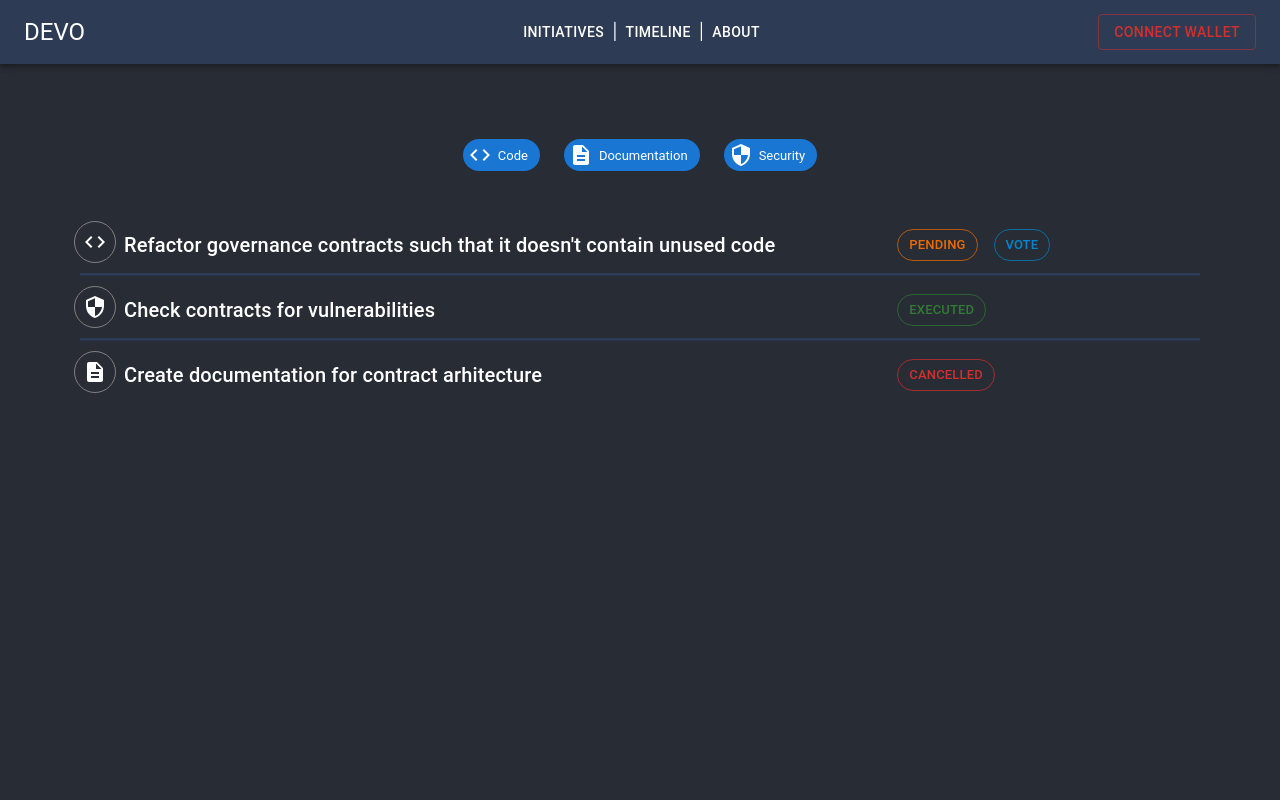
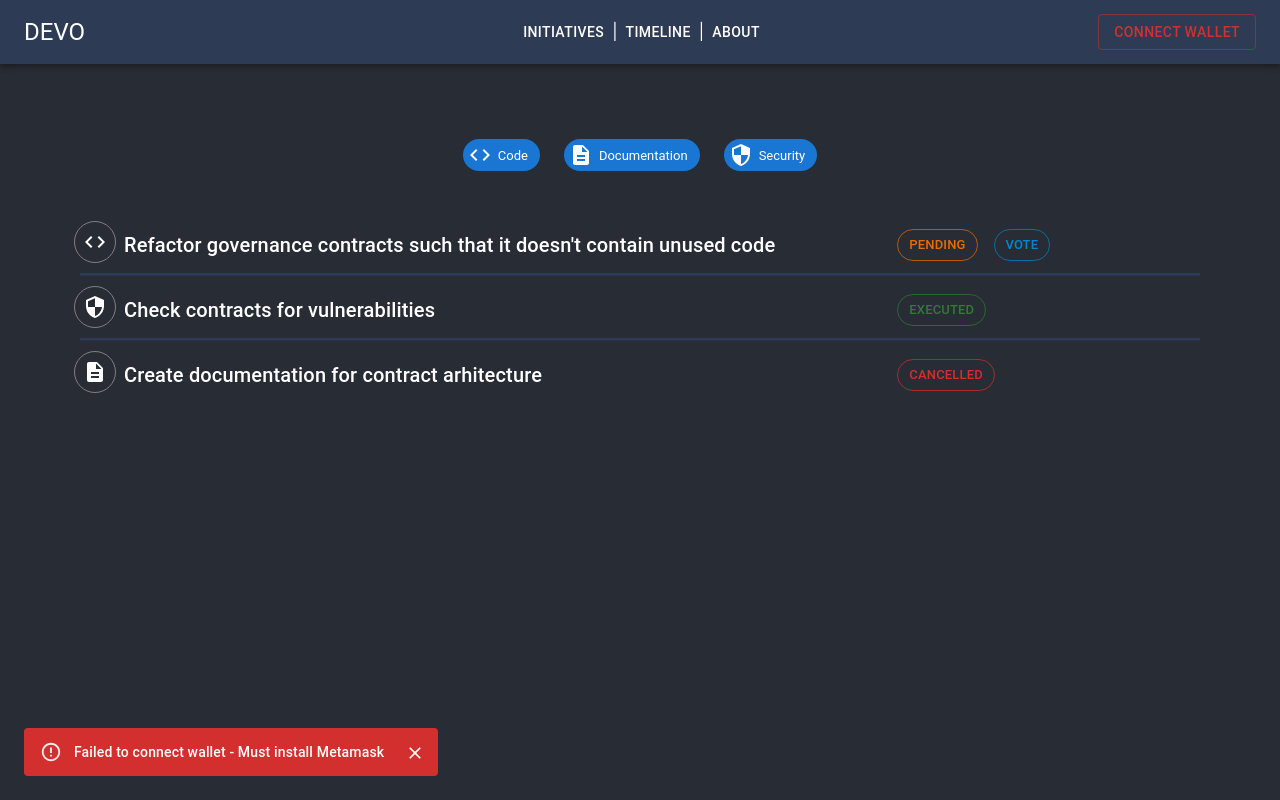
Before and after one commit to decentralized-evolution/devo-client, a React (Create React App) app: page /initiatives in a window 1280 px wide. Both pictures are taken after a click on the button "CONNECT WALLET". Built offline with nearby package versions, Linux system fonts and the light colour scheme.

Commit message:
Add support for connecting web3 wallet

```diff
--- a/package.json
+++ b/package.json
@@ -15,7 +15,8 @@
     "react-dom": "^17.0.2",
     "react-router-dom": "^5.3.0",
     "react-scripts": "4.0.3",
-    "web-vitals": "^1.0.1"
+    "web-vitals": "^1.0.1",
+    "web3": "^1.6.1"
   },
   "scripts": {
     "start": "react-scripts start",
--- a/src/App.js
+++ b/src/App.js
@@ -1,13 +1,38 @@
+import React, { useState } from "react";
 import { BrowserRouter as Router } from "react-router-dom";
 import "./App.css";
 import Routes from "./common/Routes";
 import TopBar from "./common/TopBar";
+import { getWeb3 } from "./utils";
 
 function App() {
+  const [web3, setWeb3] = useState(undefined);
+  const [accounts, setAccounts] = useState(undefined);
+  const [connectError, setConnectError] = useState(undefined);
+
+  let isWalletConnected =
+    typeof web3 !== "undefined" && typeof accounts !== "undefined";
+
+  const connectWallet = async () => {
+    setConnectError(undefined);
+    try {
+      const web3 = await getWeb3();
+      const accounts = await web3.eth.getAccounts();
+      setWeb3(web3);
+      setAccounts(accounts);
+    } catch (error) {
+      setConnectError(error);
+    }
+  };
+
   return (
     <div className="App">
       <Router>
-        <TopBar />
+        <TopBar
+          connectWallet={connectWallet}
+          connectError={connectError}
+          isWalletConnected={isWalletConnected}
+        />
         <Routes />
       </Router>
     </div>
--- a/src/common/TopBar.js
+++ b/src/common/TopBar.js
@@ -5,11 +5,51 @@ import Toolbar from "@mui/material/Toolbar";
 import Typography from "@mui/material/Typography";
 import Button from "@mui/material/Button";
 import { Link } from "react-router-dom";
+import { Alert, Snackbar } from "@mui/material";
 
-export default function TopBar() {
+export default function TopBar({
+  connectWallet,
+  connectError,
+  isWalletConnected,
+}) {
+  const [isAlertOpen, setIsAlertOpen] = React.useState(undefined);
+
+  React.useEffect(() => {
+    setIsAlertOpen(true);
+  }, [connectError]);
+
+  let connectBtn;
+
+  if (isWalletConnected) {
+    connectBtn = (
+      <Button color="success" style={{ float: "right" }} variant="outlined">
+        WALLET CONNECTED
+      </Button>
+    );
+  } else {
+    connectBtn = (
+      <Button
+        color="error"
+        style={{ float: "right" }}
+        variant="outlined"
+        onClick={connectWallet}
+      >
+        CONNECT WALLET
+      </Button>
+    );
+  }
+
+  const handleErrorClose = (event, reason) => {
+    if (reason === "clickaway") {
+      return;
+    }
+
+    setIsAlertOpen(false);
+  };
+
   return (
     <Box sx={{ flexGrow: 1 }}>
-      <AppBar position="static" style={{ background: '#2E3B55' }}>
+      <AppBar position="static" style={{ background: "#2E3B55" }}>
         <Toolbar>
           <Typography
             align="left"
@@ -20,9 +60,13 @@ export default function TopBar() {
             DEVO
           </Typography>
 
-          <Box sx={{ flexGrow: 1, height: "100%", marginLeft:"100px" }}>
+          <Box sx={{ flexGrow: 1, height: "100%", marginLeft: "100px" }}>
             <Link to="/initiatives">
-              <Button color="inherit" className="router-item" sx={{ height: "100%" }}>
+              <Button
+                color="inherit"
+                className="router-item"
+                sx={{ height: "100%" }}
+              >
                 Initiatives
               </Button>
             </Link>
@@ -36,17 +80,18 @@ export default function TopBar() {
             </Link>
           </Box>
 
-          <Box sx={{ flexGrow: 1 }}>
-            <Button
-              color="error"
-              style={{ float: "right" }}
-              variant="outlined"
-            >
-              CONNECT WALLET
-            </Button>
-          </Box>
+          <Box sx={{ flexGrow: 1 }}>{connectBtn}</Box>
         </Toolbar>
       </AppBar>
+      <Snackbar
+        open={isAlertOpen && connectError !== undefined}
+        autoHideDuration={6000}
+        onClose={handleErrorClose}
+      >
+        <Alert severity="error" variant="filled" onClose={handleErrorClose}>
+          Failed to connect wallet - {connectError}
+        </Alert>
+      </Snackbar>
     </Box>
   );
 }
--- a/src/initiative/InitiativeTopicList.js
+++ b/src/initiative/InitiativeTopicList.js
@@ -44,7 +44,7 @@ export default function InitiativeTopicList() {
           <Typography variant="h6" component="span">
             <Stack direction="row" spacing={2}>
               <Chip label="PENDING" color="warning" variant="outlined" />
-              <Chip label="VOTE" color="info" variant="outlined" onClick={{}} />
+              <Chip label="VOTE" color="info" variant="outlined" />
             </Stack>
           </Typography>
         </Grid>
--- /dev/null
+++ b/src/utils.js
@@ -0,0 +1,21 @@
+import Web3 from "web3";
+
+const getWeb3 = () => {
+  return new Promise(async (resolve, reject) => {
+    if (window.ethereum) {
+      const web3 = new Web3(window.ethereum);
+      try {
+        await window.ethereum.enable();
+        resolve(web3);
+      } catch (error) {
+        reject(error);
+      }
+    } else if (window.web3) {
+      resolve(window.web3);
+    } else {
+      reject("Must install Metamask");
+    }
+  });
+};
+
+export { getWeb3 };
```
Also changed, not shown: 1 other file (tests, documents, lock files or other folders).
